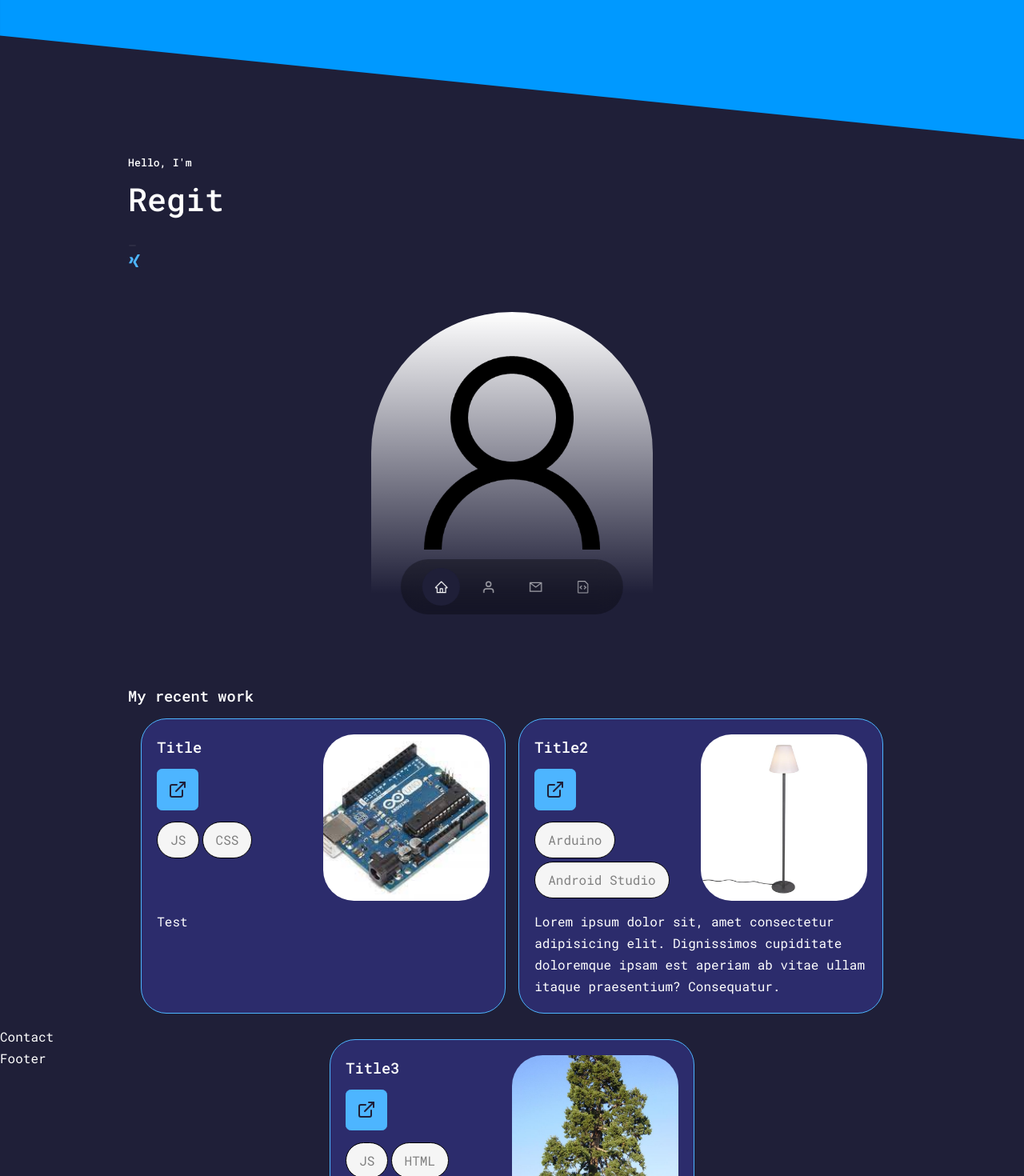
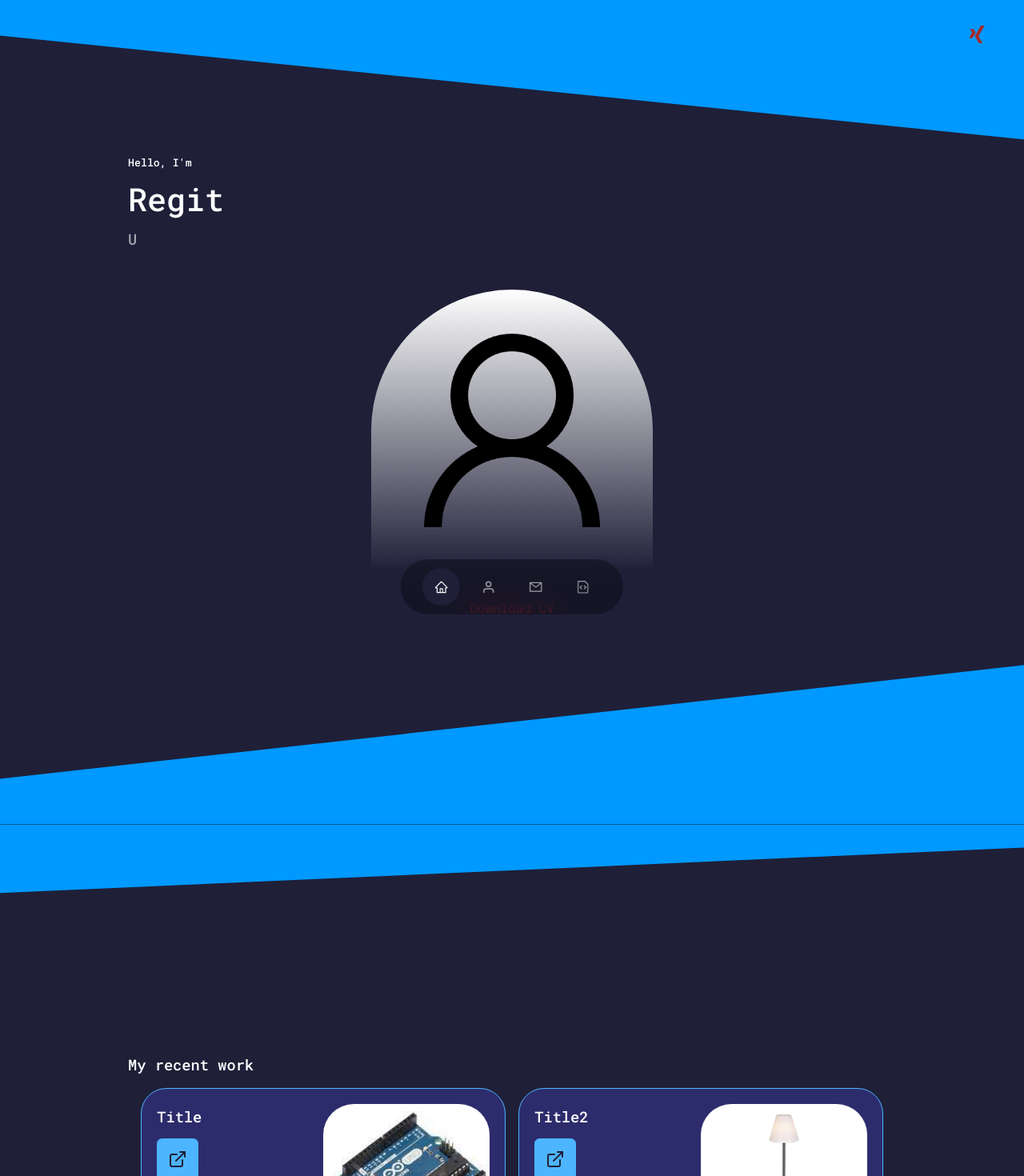
Before and after one commit to RegitGit/react-portfolio, a React (Create React App) app: page / in a window 1280 px wide. Shown: the top 1470 px of the page at 80% size. Built offline with nearby package versions, Linux system fonts and the light colour scheme.

Commit message:
css & cta

```diff
--- a/src/components/about/About.jsx
+++ b/src/components/about/About.jsx
@@ -1,12 +1,14 @@
 import React from 'react'
 import "./about.css"
 import MY_IMAGE from "../../assets/imgs/anon.png"
+import CTA from "./CTA"
 
 const About = () => {
   return (
     <section id='about'>
       <div className="image__container">
         <img src={MY_IMAGE} alt="It's me" />
+        <CTA/>
       </div>
     </section>
   )
--- /dev/null
+++ b/src/components/about/CTA.jsx
@@ -0,0 +1,12 @@
+import React from 'react'
+import CV from "../../assets/pdfs/test_corona.pdf"
+
+const CTA = () => {
+  return (
+    <div className='cta'>
+        <a href={CV} download>Download CV</a>
+    </div>
+  )
+}
+
+export default CTA
--- a/src/components/about/about.css
+++ b/src/components/about/about.css
@@ -5,5 +5,15 @@
     left: calc(50% - 11rem);
     border-radius: 12rem 12rem 0 0;
     margin-top: 3rem;
-    margin-bottom: 7rem;
 }
+
+.cta {
+    margin-top: 2rem;
+}
+
+.cta > a {
+    position: absolute;
+    left: 50%;
+    margin-right: -50%;
+    transform: translate(-50%, 0)
+}
--- a/src/components/header/Header.jsx
+++ b/src/components/header/Header.jsx
@@ -53,11 +53,11 @@ const Header = () => {
   return (
     <header>
       <svg style={{width:"100vw"}} xmlns="http://www.w3.org/2000/svg" viewBox="0 0 1440 320"><path fill="#0099ff" fillOpacity="1" d="M0,50L1440,196L1440,0L0,0Z"></path></svg>
+        <HeaderSocials/>
       <div className="container header__container">
         <h5 ref={el} className="typewriter typewriter-blink"></h5>
         <h1 ref={el2} className="typewriter-blink"></h1>
         <h3 ref={el3} className="text-light typewriter-blink"></h3>
-        <HeaderSocials/>
       </div>
     </header>
   )
--- a/src/components/header/header.css
+++ b/src/components/header/header.css
@@ -4,7 +4,7 @@ header {
 
 .header__container {
     text-align: left;
-    height: 100%;
+    height: 314.39px;
     vertical-align: middle;
     padding-top: 12rem;
     /* position: relative; */
@@ -13,6 +13,12 @@ header {
 header > svg {
     position: absolute;
     z-index: -1;
+}
+
+.header__socials {
+    float: right;
+    margin-right: 3rem;
+    margin-top: 2rem;
 }
 
 @keyframes blink {
--- a/src/components/header/headerSocials.jsx
+++ b/src/components/header/headerSocials.jsx
@@ -4,7 +4,7 @@ import {SiXing} from 'react-icons/si'
 const headerSocials = () => {
   return (
     <div className='header__socials'>
-        <a href='https://www.xing.com' target={"_blank"}><SiXing/></a>
+        <a href='https://www.xing.com' target={"_blank"}><SiXing size={22}/></a>
 
     </div>
   )
--- a/src/components/projects/Projects.jsx
+++ b/src/components/projects/Projects.jsx
@@ -53,7 +53,7 @@ const Projects = () => {
         setTimeout(() => {
           entry.target.classList.remove("typewriter-blink");
           entry.target.classList.add("typewriter-fade-out");
-        }, 1200);
+        }, 2000);
       }
     });
   }
@@ -101,6 +101,11 @@ const Projects = () => {
   }
 
   return (
+    <div>
+      <div className="svg__flex">
+        <svg xmlns="http://www.w3.org/2000/svg" viewBox="0 0 1440 320"><path fill="#0099ff" fillOpacity="1" d="M0,256L1440,96L1440,320L0,320Z"></path></svg>
+        <svg xmlns="http://www.w3.org/2000/svg" viewBox="0 0 1440 320"><path fill="#0099ff" fillOpacity="1" d="M0,96L1440,32L1440,0L0,0Z"></path></svg>
+      </div>
     <section id='projects'>
       <div className='container'>
         <h3 ref={ref} id='projects__title' className='typewriter typewriter-blink projects__headline'></h3>
@@ -137,6 +142,7 @@ const Projects = () => {
         }
       </div>
     </section>
+        </div>
   )
 }
 
--- a/src/components/projects/projects.css
+++ b/src/components/projects/projects.css
@@ -102,6 +102,10 @@
     background: crimson;
 }
 
+.svg__flex {
+    display: flex;
+    flex-direction: column;
+}
 
 /* TABLET MEDIA QUERIES */
 
--- a/src/index.css
+++ b/src/index.css
@@ -83,7 +83,7 @@ section > h2 {
 }
 
 a {
-    color: var(--color-primary);
+    color: brown; /*var(--color-primary); */
     transition: var(--transition);
 }
 
```
Also changed, not shown: 1 other file (tests, documents, lock files or other folders).
